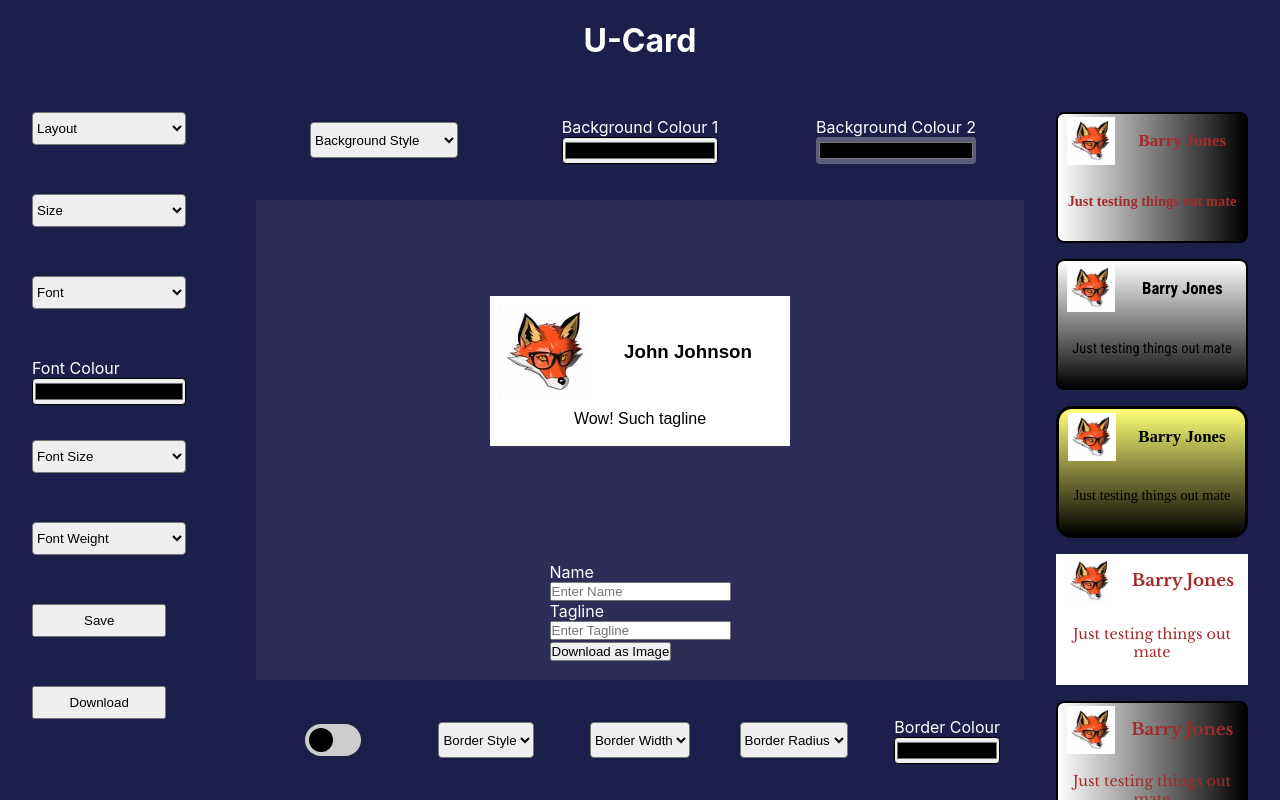
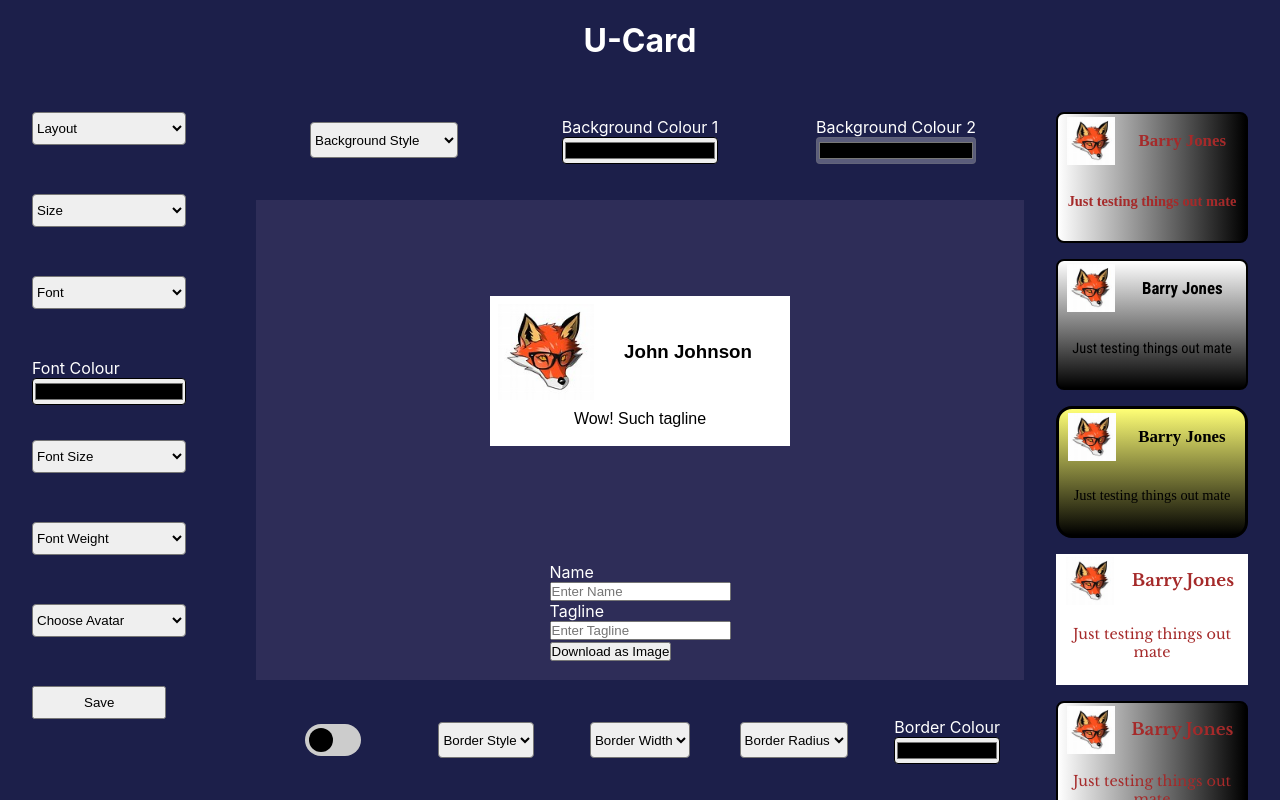
Before and after one commit to TomBirbeck/personal-card-designer, a React (Create React App) app: page / in a window 1280 px wide. Built offline with nearby package versions, Linux system fonts and the light colour scheme; a web font is replaced by a local one.

Commit message:
set up basic select option for avatar, need to add more images with transparent background

```diff
--- a/public/index.html
+++ b/public/index.html
@@ -7,7 +7,7 @@
     <meta name="theme-color" content="#000000" />
     <meta
       name="description"
-      content="Web site created using create-react-app"
+      content="Web site that allows users to build their own profile card"
     />
     <link rel="apple-touch-icon" href="%PUBLIC_URL%/logo192.png" />
     <!--
@@ -24,7 +24,7 @@
       work correctly both with client-side routing and a non-root public URL.
       Learn how to configure a non-root public URL by running `npm run build`.
     -->
-    <title>React App</title>
+    <title>U-Card</title>
   </head>
   <body>
     <noscript>You need to enable JavaScript to run this app.</noscript>
--- a/src/components/App/index.tsx
+++ b/src/components/App/index.tsx
@@ -7,6 +7,7 @@ import RightMenu from '../RightMenu';
 import TopMenu from '../TopMenu';
 import './App.css';
 import cardDesignContext from '../../context';
+import fox from '../../assets/fox.jpg'
 
 function App() {
   const cardProperties = useState({
@@ -26,6 +27,7 @@ function App() {
     backgroundStyle: 'solid',
     backgroundColorOne: '#FFFFFF',
     backgroundColorTwo: '',
+    imageUrl: fox
   })
   return (
     <cardDesignContext.Provider value={cardProperties}>
--- a/src/components/Card/index.tsx
+++ b/src/components/Card/index.tsx
@@ -24,6 +24,7 @@ const Card = ({name, tagline, cardRef}: CardIProps) => {
         backgroundStyle,
         backgroundColorOne,
         backgroundColorTwo,
+        imageUrl
     } = props[0]
     const [borderType, setBorderType] = useState('')
     const [styles, setStyles] = useState({
@@ -40,6 +41,7 @@ const Card = ({name, tagline, cardRef}: CardIProps) => {
         borderRadius: `${borderRadius}rem`,
         backgroundColor: `${backgroundColorOne}`,
         backgroundImage: `linear-gradient(${backgroundColorOne}, ${backgroundColorTwo})`,
+        imageUrl: `${imageUrl}`
     })
 
     useEffect(() => {
@@ -65,6 +67,7 @@ const Card = ({name, tagline, cardRef}: CardIProps) => {
             borderRadius: `${borderRadius}rem`,
             backgroundColor: `${backgroundColorOne}`,
             backgroundImage: `none`,
+            imageUrl: `${imageUrl}`
         })
     } else if (backgroundStyle === 'gradTop'){
         setStyles({...styles,
@@ -79,6 +82,7 @@ const Card = ({name, tagline, cardRef}: CardIProps) => {
                 borderRadius: `${borderRadius}rem`,
                 backgroundColor: `${backgroundColorOne}`,
                 backgroundImage: `linear-gradient(${backgroundColorOne}, ${backgroundColorTwo})`,
+                imageUrl: `${imageUrl}`
             })} else if (backgroundStyle === 'gradLeft') {
                 setStyles({...styles,
                     height: `${height}px`,
@@ -92,8 +96,9 @@ const Card = ({name, tagline, cardRef}: CardIProps) => {
                 borderRadius: `${borderRadius}rem`,
                 backgroundColor: `${backgroundColorOne}`,
                 backgroundImage: `linear-gradient(to right,${backgroundColorOne}, ${backgroundColorTwo})`,
+                imageUrl: `${imageUrl}`
             })}
-    }, [backgroundColorOne, height, width, font, fontSize, fontWeight, textAlign, borderType, borderRadius, backgroundColorTwo, backgroundStyle, fontColor])
+    }, [backgroundColorOne, height, width, font, fontSize, fontWeight, textAlign, borderType, borderRadius, backgroundColorTwo, backgroundStyle, fontColor, imageUrl])
 
     return (
         <div ref={cardRef}>
@@ -102,7 +107,7 @@ const Card = ({name, tagline, cardRef}: CardIProps) => {
             style={styles}
             >
             <div className='layout-one-image-container'>
-            <img className='layout-one-image' src={fox} alt=""/>
+            <img className='layout-one-image' src={imageUrl} alt=""/>
             </div>
             <h3 className='layout-one-name'>{name}</h3>
             <p className='layout-one-tagline'>{tagline}</p>
--- a/src/components/CardContainer/index.tsx
+++ b/src/components/CardContainer/index.tsx
@@ -21,12 +21,12 @@ const CardContainer = () => {
         const element = cardRef.current;
         if (element){
             const canvas = await html2canvas(element, {backgroundColor: null});
-            const data = canvas.toDataURL('image/jpg');
+            const data = canvas.toDataURL('image/png');
             const link = document.createElement('a');
 
             if (typeof link.download === 'string') {
                 link.href = data;
-                link.download = 'image.jpg';
+                link.download = 'image.png';
 
                 document.body.appendChild(link);
                 link.click();
--- a/src/components/LeftMenu/index.tsx
+++ b/src/components/LeftMenu/index.tsx
@@ -2,10 +2,11 @@ import { ChangeEvent, useState, useContext } from 'react'
 import './LeftMenu.css'
 import cardDesignContext from '../../context';
 import { CardContext } from '../../types';
+import fox from '../../assets/fox.jpg'
 
 const LeftMenu = () => {
-
     const [cardProperties, setCardProperties] = useContext(cardDesignContext)
+    // const [image, setImage] = useState()
 
     const handleLayout = (e: ChangeEvent<HTMLSelectElement>) => {
         setCardProperties({...cardProperties, layout: Number(e.target.value)})
@@ -33,6 +34,15 @@ const LeftMenu = () => {
 
     const handleTextAlign = (e: ChangeEvent<HTMLSelectElement>) => {
         setCardProperties({...cardProperties, font: e.target.value})
+    }
+
+    // const handleImage = (e: any) => {
+    //     setImage(e.target.value)
+    //     setCardProperties({...cardProperties, imageUrl: e.target.value})
+    // }
+
+    const handlePicture = (e: ChangeEvent<HTMLSelectElement>) => {
+        setCardProperties({...cardProperties, imageUrl: e.target.value})
     }
 
     const handleSave = (cardDesign : CardContext) => {
@@ -118,12 +128,20 @@ const LeftMenu = () => {
             <option value={400}>Normal</option>
             <option value={700}>Bold</option>
         </select>
+        <select
+        className='selections-left'
+        onChange={handlePicture}
+        >
+            <option>Choose Avatar</option>
+            <option value={fox}>Fox</option>
+            <option value={'badger'}>Badger</option>
+        </select>
         {/* <label>
         Upload your photo
-        <input style={{width: '5rem'}} type='file' accept='image/*'/>
+        <input style={{width: '5rem'}} type='file' accept='image/*' onChange={handleImage}/>
         </label> */}
         <button className='buttons' onClick={()=> {handleSave(cardProperties)}}>Save</button>
-        <button className='buttons'>Download</button>
+        {/* <button className='buttons'>Download</button> */}
     </div>
     )
 }
--- a/src/context/index.ts
+++ b/src/context/index.ts
@@ -17,6 +17,7 @@ const cardDesignContext = createContext<[{
     backgroundStyle: string,
     backgroundColorOne: string,
     backgroundColorTwo: string,
+    imageUrl: string,
 },
     (properties: {
         layout: number,
@@ -35,6 +36,7 @@ const cardDesignContext = createContext<[{
         backgroundStyle: string,
         backgroundColorOne: string,
         backgroundColorTwo: string,
+        imageUrl: string,
     }) => void ]>([{
         layout : 1,
         height: 150,
@@ -52,6 +54,7 @@ const cardDesignContext = createContext<[{
         backgroundStyle: 'solid',
         backgroundColorOne: '#FFFFFF',
         backgroundColorTwo: '',
+        imageUrl: '',
 
 }, () => {}])
 export default cardDesignContext
```
Also changed, not shown: public/foxImage.jpg (added). Lines whose indentation alone changed are shown as unchanged.
